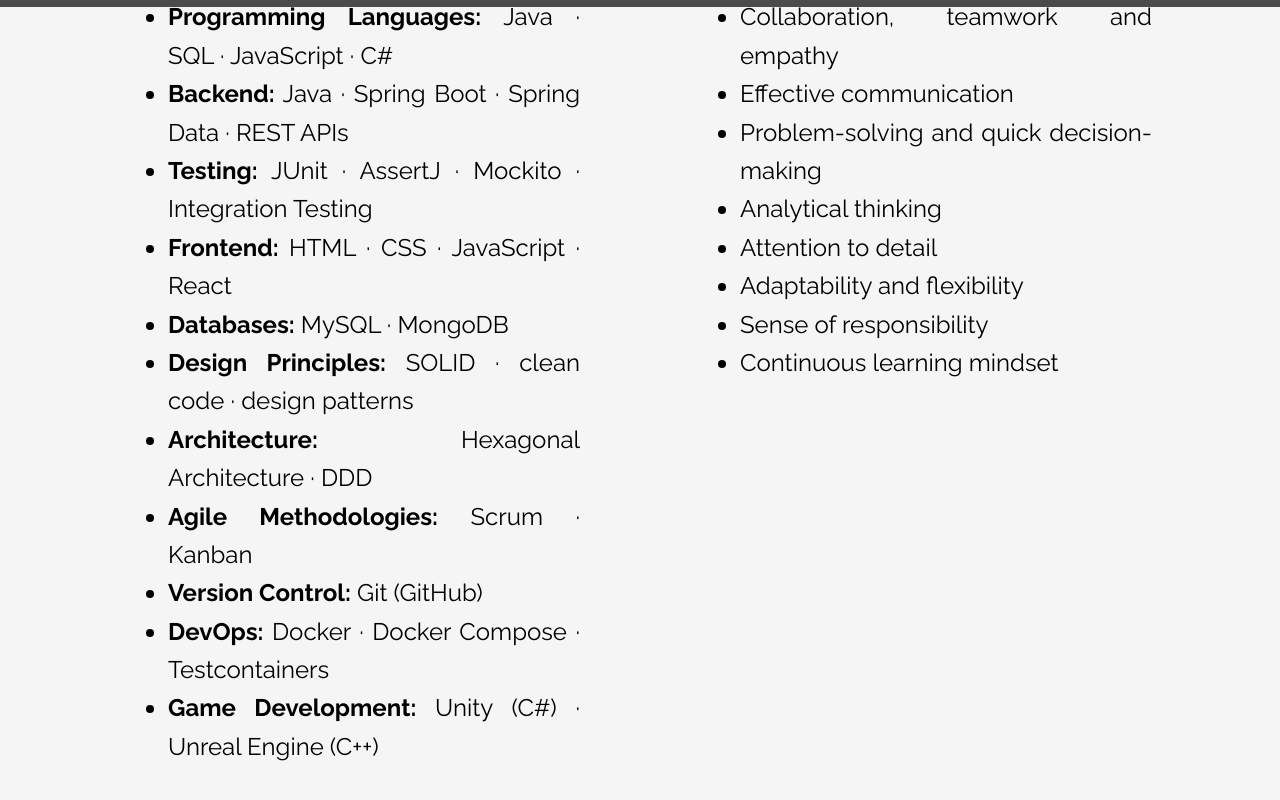
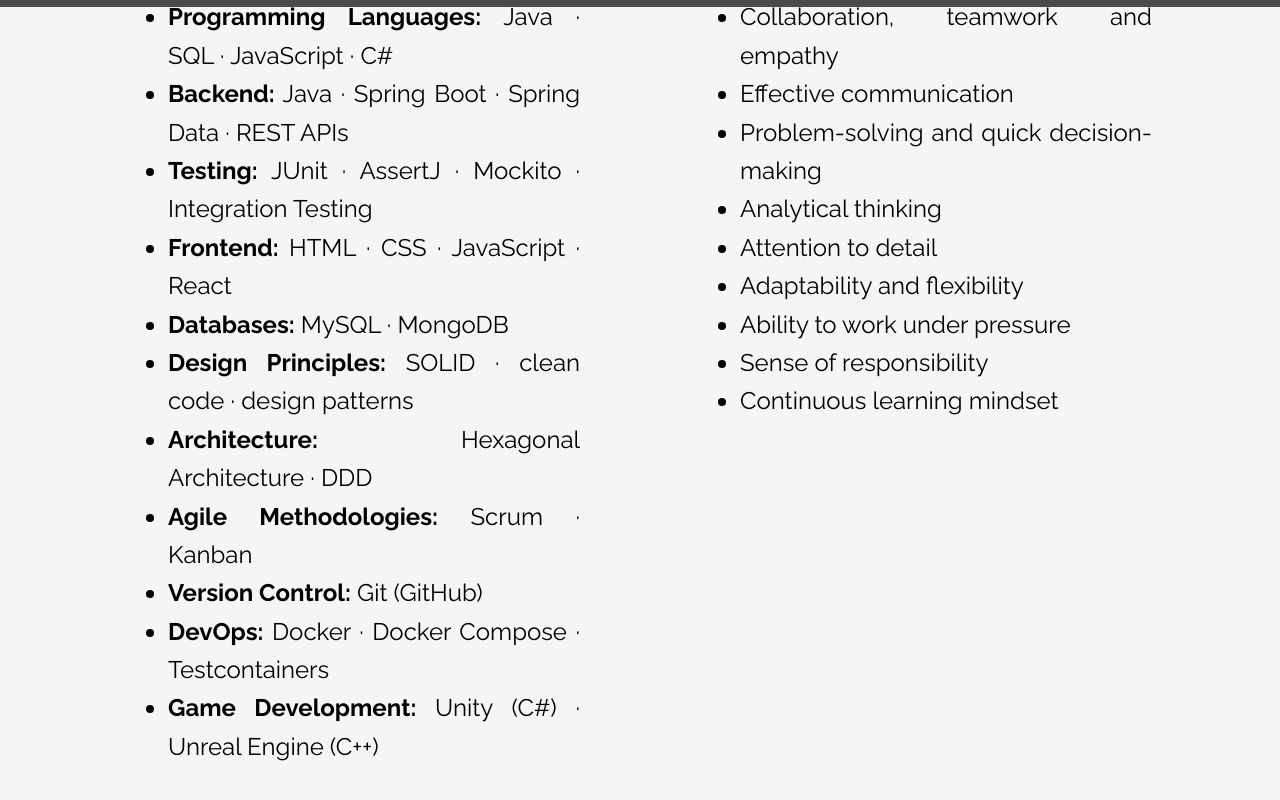
Before and after one commit to AlbertMedina/portfolio-web, a React (Vite) app: page /resume in a window 1280 px wide. Shown: the part 793-1593 px from the top of the page. Built offline with nearby package versions, Linux system fonts and the light colour scheme.

Commit message:
fix: added missing soft skill

```diff
--- a/src/routes/Resume.jsx
+++ b/src/routes/Resume.jsx
@@ -95,6 +95,7 @@ export default function Resume() {
             <li>{t("resume.soft-skills.analytical-thinking")}</li>
             <li>{t("resume.soft-skills.detail")}</li>
             <li>{t("resume.soft-skills.adaptability")}</li>
+            <li>{t("resume.soft-skills.pressure")}</li>
             <li>{t("resume.soft-skills.responsibility")}</li>
             <li>{t("resume.soft-skills.learning")}</li>
           </ul>
```
